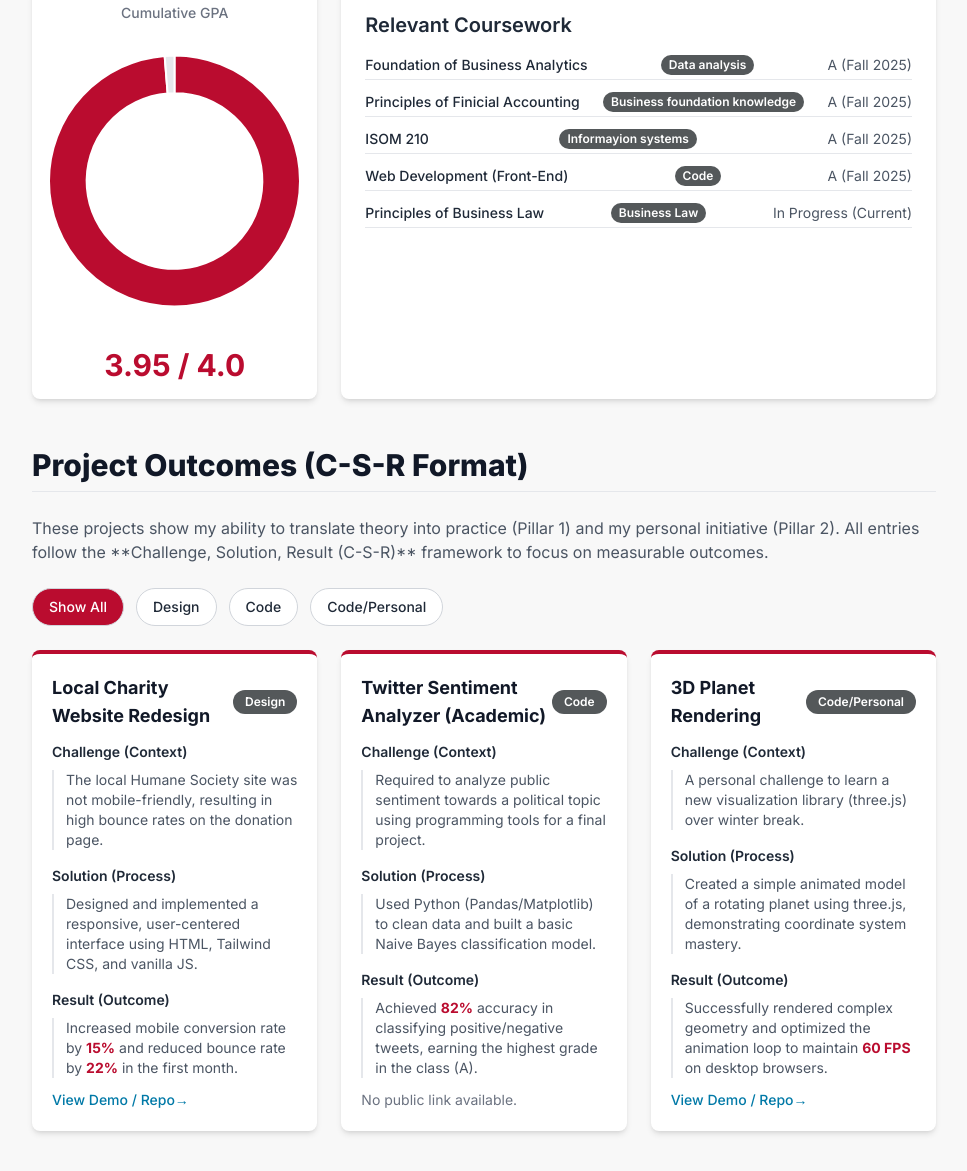
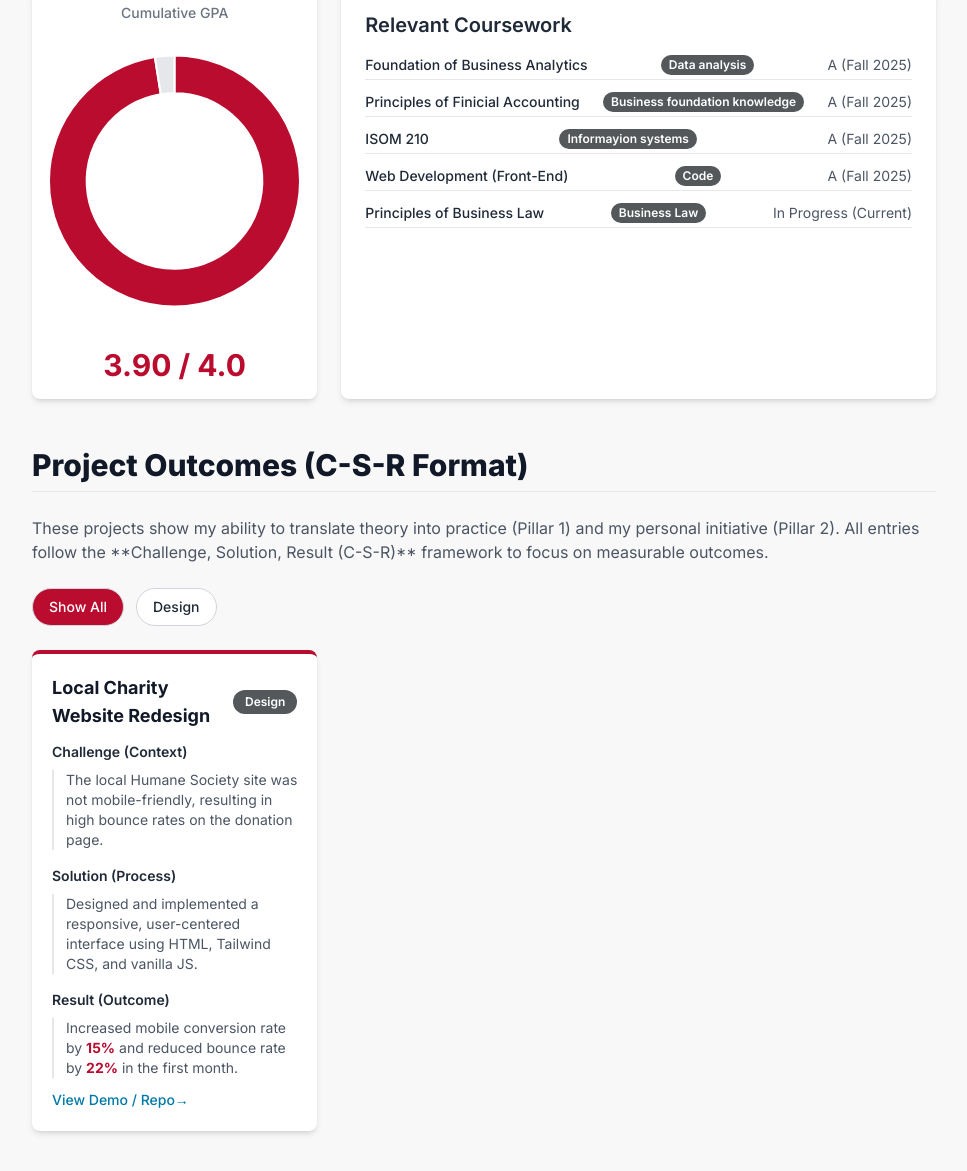
Before and after one commit to spencerbsu/PBL-Portfolio, a plain HTML site: page index.html in a window 1280 px wide. Shown: the part 921-2092 px from the top of the page, without its empty margins (296-1263 px from the left). Drawn offline with nearby package versions, Linux system fonts and the light colour scheme.

Commit message:
Update index.html

```diff
--- a/index.html
+++ b/index.html
@@ -259,11 +259,11 @@ CONFIRMATION: NO SVG graphics used. NO Mermaid JS used. -->
             tagline: "Practical change-seeker | unconventional thinker",
             currentYear: "Freshman", // Freshman, Sophomore, Junior, Senior
             major: "Business Analytics",
-            gpa: 3.95,
+            gpa: 3.90,
             impactScoreMultiplier: 10, // Adjusts how much projects/awards count towards total impact
 
             // --- INTRODUCTION & BRANDING FIELDS ---
-            photoUrl: "https://placehold.co/150x150/BA0C2F/FFFFFF/png?text=RILEY+C", // Replace with a URL to a professional headshot
+            photoUrl: "https://icon-library.com/images/profile-png-icon/profile-png-icon-1.jpg", // Replace with a URL to a professional headshot
             logoUrl: "https://seeklogo.com/images/B/ball-state-logo-B78B24B97F-seeklogo.com.png", // URL for your school logo or personal brand icon
             personalBio: "I am a freshman driven by my motivation to understand why the world works and how to apply this knowledge practically and purposefully. I challenge traditional techniques used today and encourage innovation in my thinking process.",
             missionStatement: "To impact the world in a way that challenges me and others.",
@@ -296,33 +296,15 @@ CONFIRMATION: NO SVG graphics used. NO Mermaid JS used. -->
                 result: "Increased mobile conversion rate by **15%** and reduced bounce rate by **22%** in the first month.",
                 link: "https://github.com/riley/charity-site"
             },
-            {
-                title: "Twitter Sentiment Analyzer (Academic)",
-                category: "Code",
-                challenge: "Required to analyze public sentiment towards a political topic using programming tools for a final project.",
-                solution: "Used Python (Pandas/Matplotlib) to clean data and built a basic Naive Bayes classification model.",
-                result: "Achieved **82%** accuracy in classifying positive/negative tweets, earning the highest grade in the class (A).",
-                link: ""
-            },
-            {
-                title: "3D Planet Rendering",
-                category: "Code/Personal",
-                challenge: "A personal challenge to learn a new visualization library (three.js) over winter break.",
-                solution: "Created a simple animated model of a rotating planet using three.js, demonstrating coordinate system mastery.",
-                result: "Successfully rendered complex geometry and optimized the animation loop to maintain **60 FPS** on desktop browsers.",
-                link: "https://riley.github.io/planet-render"
-            }
         ];
 
         // 1.4 EXPERIENCE & AWARDS (REQUIRED)
         const recognitionData = {
             experience: [
                 { title: "Museum Guard, DOMA", type: "Job", duration: "Aug 31 - current", detail: "Keep track of gallery." },
-                { title: "Library Volunteer (IT Support)", type: "Community Service", duration: "Jan - May 2025", detail: "Provided **40+ hours** of technical support for public computers and staff devices." },
             ],
             awards: [
                 { title: "Whitinger Scholar", duration: "Fall 2025-current", detail: "A highly compettive scholarship awarded by the honors college at Ball State University." },
-                { title: "Rising Star Freshman Award", duration: "Spring 2025", detail: "Recognized by the CS department for high academic achievement and engagement." },
             ]
         };
 
```
